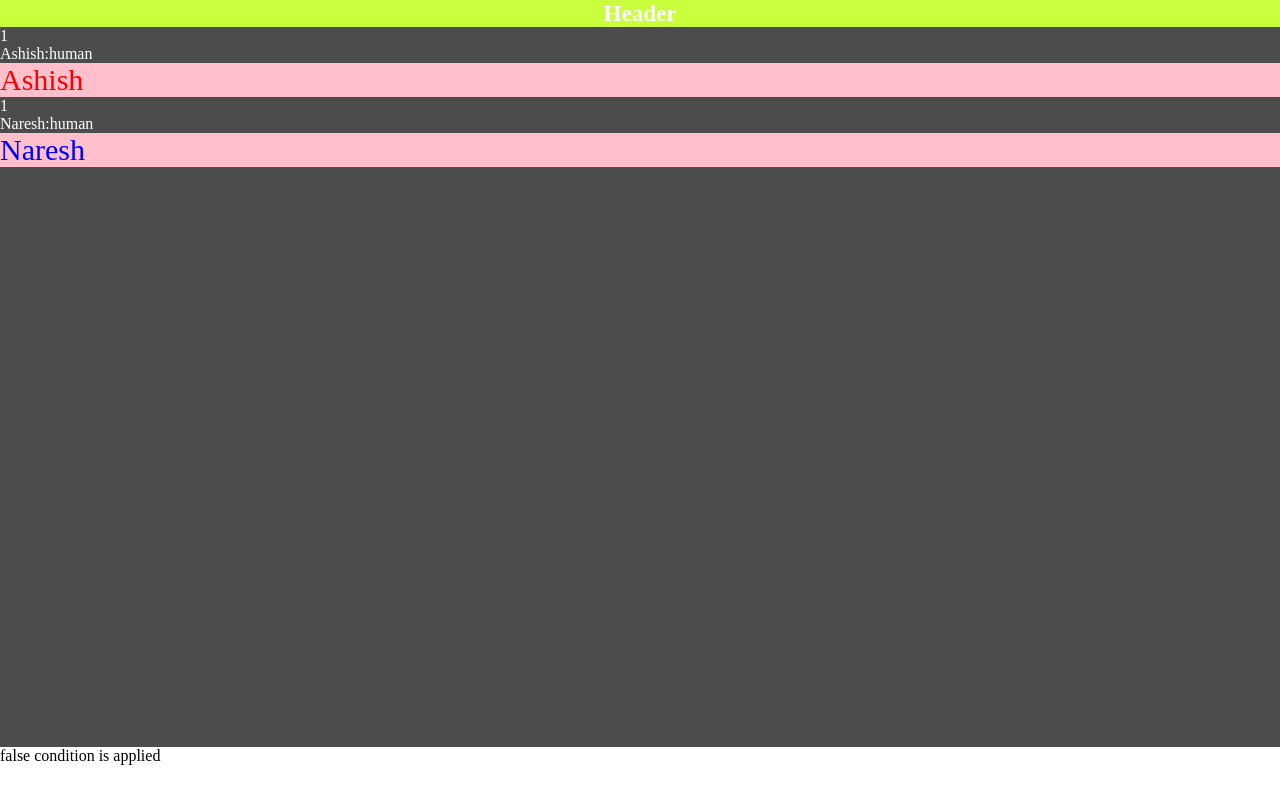
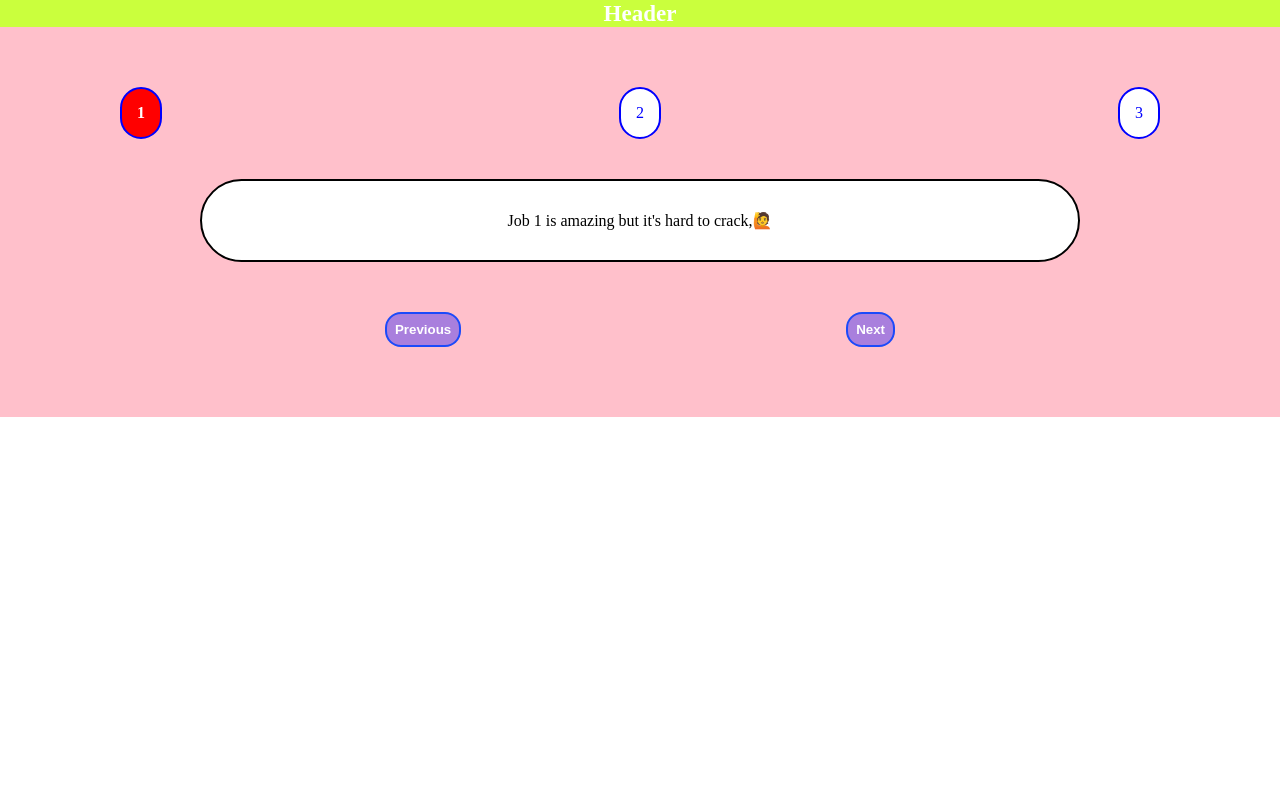
Before and after one commit to AshishPku/React_project, a React (Create React App) app: page / in a window 1280 px wide. Built offline with nearby package versions, Linux system fonts and the light colour scheme.

Commit message:
states in react  is memory of components which stores some data.

```diff
--- a/src/App.js
+++ b/src/App.js
@@ -1,15 +1,11 @@
 import React from "react";
 import Header from "./components/Header";
 import Card from "./components/Card";
-const data = [
-  { name: "Ashish", category: "human", place: "india", isOlder: true },
-  { name: "Naresh", category: "human", place: "jharkhand", isOlder: false },
-];
 const App = () => {
   return (
     <>
       <Header />
-      <Card value={data} />
+      <Card />
     </>
   );
 };
--- a/src/components/Card.js
+++ b/src/components/Card.js
@@ -1,29 +1,28 @@
 import React from "react";
-import img from "./../assets/images/sri-chaitnaya.jpg";
-const Card = ({ value }) => {
-  const len = 1;
-
+const data = [
+  "Job 1 is amazing but it's hard to crack,🙋",
+  "Job 2 is standard but it's can be crack.🙋‍♂️",
+  "Job 3 is good can be cracked.🙋‍♂️",
+];
+const Card = () => {
+  var step = 1;
+  const handlePrevious = () => {
+    alert("previous");
+  };
+  const handleNext = () => {
+    alert("Next");
+  };
   return (
-    <div>
-      <div className="card">
-        {value.map((el) => (
-          <div>
-            <div>{len}</div>
-            <span>{el.name}</span>
-            <span>:</span>
-            <span>{el.category}</span>
-            <div className={`personName ${el.isOlder ? "isolder" : ""}`}>
-              {el.name}
-            </div>
-          </div>
-        ))}
+    <div className="steps">
+      <div className="numbers">
+        <div className={`num ${step >= 1 ? "active" : ""}`}>1</div>
+        <div className={`num ${step >= 2 ? "active" : ""}`}>2</div>
+        <div className={`num ${step >= 3 ? "active" : ""}`}>3</div>
       </div>
-      <div>
-        {len === 0 ? (
-          <p>Conditions true is applied</p>
-        ) : (
-          <p>false condition is applied</p>
-        )}
+      <p className="message">{data[step - 1]}</p>
+      <div className="button">
+        <button onClick={handlePrevious}>Previous</button>
+        <button onClick={handleNext}>Next</button>
       </div>
     </div>
   );
--- a/src/index.css
+++ b/src/index.css
@@ -10,17 +10,52 @@
   font-weight: 700;
   font-size: larger;
 }
-.card {
-  height: 90vh;
-  background-color: rgba(0, 0, 0, 0.7);
+.steps {
+  padding: 20px 0;
+  background-color: pink;
+  width: 100%;
+  text-align: center;
+}
+.numbers {
+  display: flex;
+  justify-content: space-between;
+  align-items: center;
+  padding: 40px 120px;
+}
+.num {
+  border-radius: 270px;
+  background-color: white;
+  color: blue;
+  border: 2px solid blue;
+  padding: 15px;
+}
+.active {
+  background-color: red;
   color: white;
+  font-weight: bold;
 }
-.personName {
-  width: 100%;
-  background-color: pink;
-  color: blue;
-  font-size: 30px;
+.message {
+  border: 2px solid black;
+  padding: 30px;
+  text-align: center;
+  margin: 0 200px;
+  border-radius: 50px;
+  background-color: white;
 }
-.isolder {
-  color: red;
+.button {
+  display: flex;
+  align-content: center;
+  justify-content: space-evenly;
+  margin: 50px 0;
 }
+.button button {
+  padding: 8px;
+  background: #0505ff57;
+  color: white;
+  font-weight: bold;
+  border: 2px solid #0040ffd6;
+  border-radius: 16px;
+}
+.button button:hover {
+  background-color: #0505ff32;
+}
```
